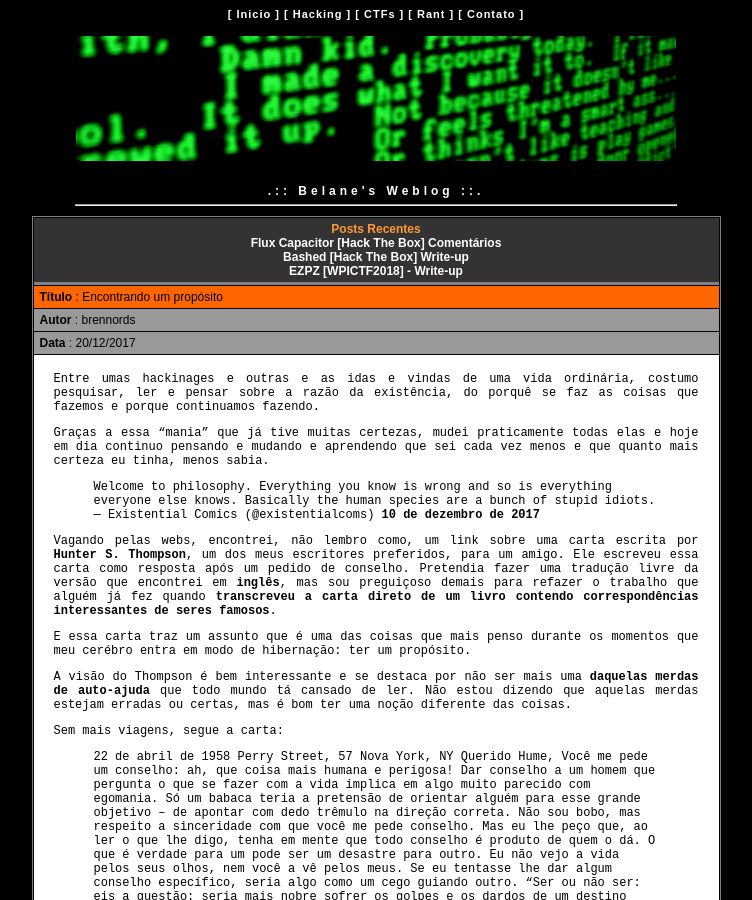
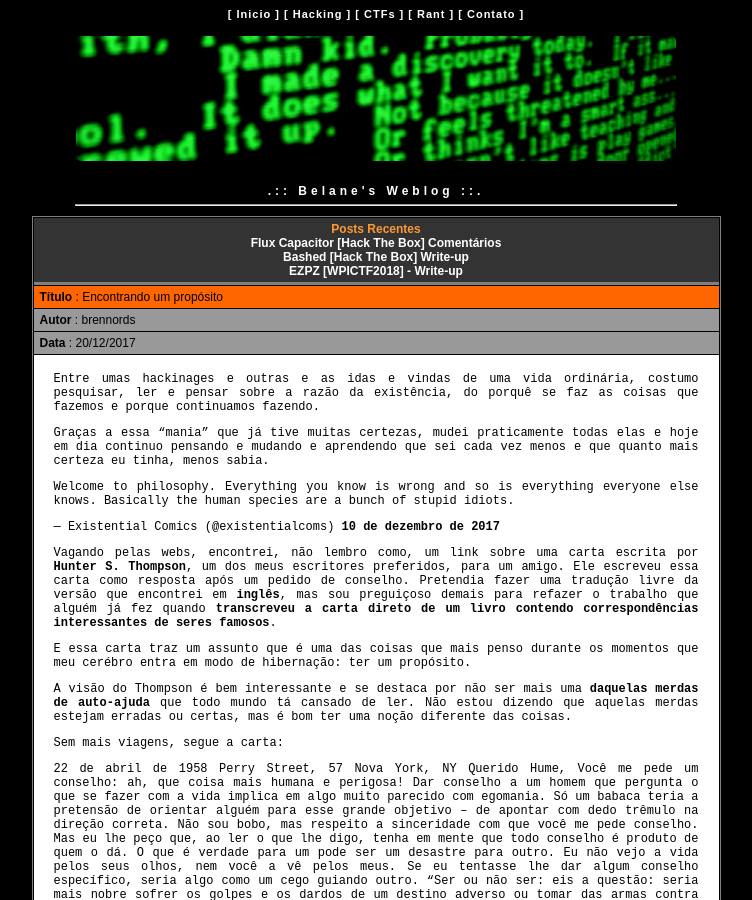
Before and after one commit to nick-belane/nick-belane.github.io, a Jekyll site: the page built from _posts/2017-12-20-encontrando-um-proposito.md, in a window 1280 px wide and 900 px high. Shown: the whole window, without its empty margins (264-1016 px from the left). Built offline with Jekyll 4.4.1, drawn with Linux system fonts in a browser that asks for light colours.

Commit message:
Update 2017-12-20-encontrando-um-proposito.md

```diff
--- a/_posts/2017-12-20-encontrando-um-proposito.md
+++ b/_posts/2017-12-20-encontrando-um-proposito.md
@@ -10,11 +10,10 @@ Entre umas hackinages e outras e as idas e vindas de uma vida ordinária, costum
 
 Graças a essa "mania" que já tive muitas certezas, mudei praticamente todas elas e hoje em dia continuo pensando e mudando e aprendendo que sei cada vez menos e que quanto mais certeza eu tinha, menos sabia.
 
-<blockquote class="twitter-tweet">
 Welcome to philosophy. Everything you know is wrong and so is everything everyone else knows.
 Basically the human species are a bunch of stupid idiots.
 
-— Existential Comics (@existentialcoms) <a href="https://twitter.com/existentialcoms/status/939939172713820161?ref_src=twsrc%5Etfw">10 de dezembro de 2017</a></blockquote>
+— Existential Comics (@existentialcoms) <a href="https://twitter.com/existentialcoms/status/939939172713820161?ref_src=twsrc%5Etfw">10 de dezembro de 2017</a>
 
 Vagando pelas webs, encontrei, não lembro como, um link sobre uma carta escrita por <a href="https://pt.wikipedia.org/wiki/Hunter_S._Thompson" target="_blank" rel="noopener">Hunter S. Thompson</a>, um dos meus escritores preferidos, para um amigo. Ele escreveu essa carta como resposta após um pedido de conselho. Pretendia fazer uma tradução livre da versão que encontrei em <a href="http://tranquilmonkey.com/hunter-s-thompsons-extraordinary-letter-on-finding-your-purpose/" target="_blank" rel="noopener">inglês</a>, mas sou preguiçoso demais para refazer o trabalho que alguém já fez quando <a href="http://revista.usereserva.com/2016/01/05/decida-como-voce-quer-viver/" target="_blank" rel="noopener">transcreveu a carta direto de um livro contendo correspondências interessantes de seres famosos</a>.
 
@@ -24,7 +23,6 @@ A visão do Thompson é bem interessante e se destaca por não ser mais uma <a h
 
 Sem mais viagens, segue a carta:
 
-<blockquote>
 22 de abril de 1958
 Perry Street, 57
 Nova York, NY
@@ -50,4 +48,3 @@ Se alguma parte não faz sentido, diga-me, por favor. Não estou querendo mandar
 E é só isso por ora. Até receber notícias suas, continuo sendo
 seu amigo…
 Hunter
-</blockquote>
```
